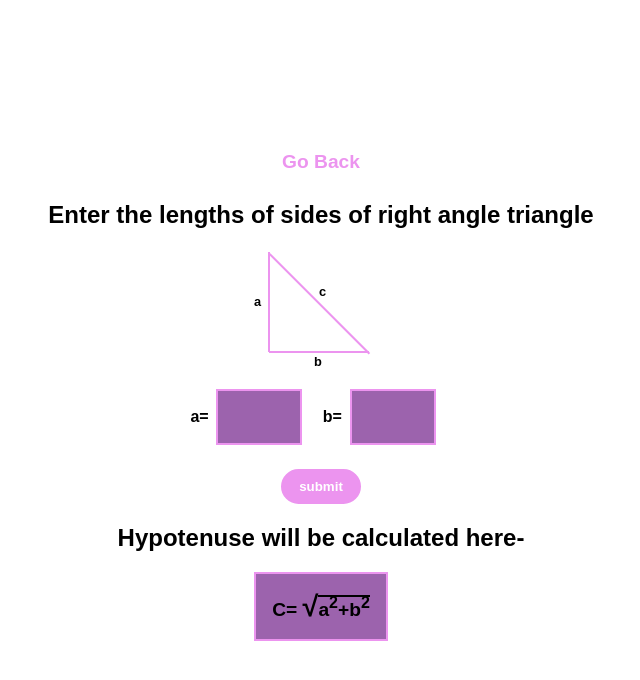
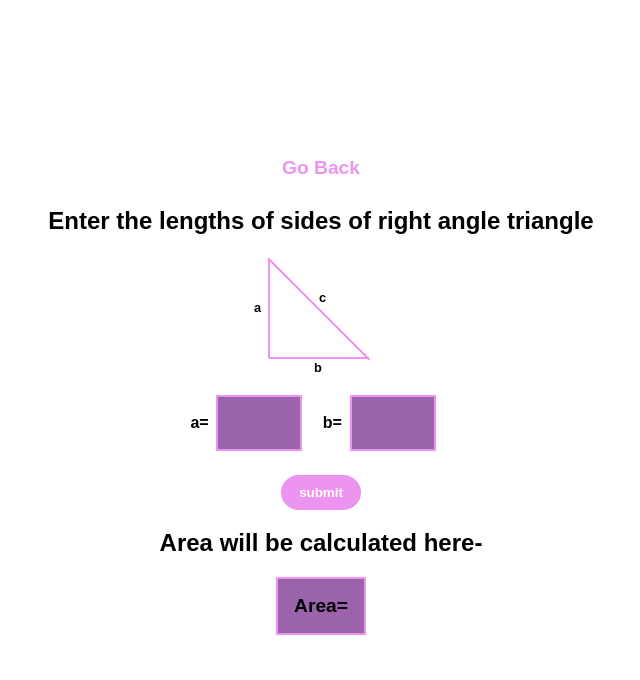
Before and after one commit to withewolf-dev/triangelsNeog, a plain HTML site: page calArea.html in a window 1280 px wide. Shown: the whole page, without its empty margins (319-959 px from the left). Drawn offline with Linux system fonts and the light colour scheme.

Commit message:
calculate area

```diff
--- a/calArea.html
+++ b/calArea.html
@@ -47,15 +47,10 @@
 
           <button class="button" id="submitBtn">submit</button>
         </form>
-        <h2>Hypotenuse will be calculated here-</h2>
+        <h2>Area will be calculated here-</h2>
         <div class="outputHere">
-          <label class="label">C=</label>
-          <div style="display: inline" class="hypShowHere">
-            <span style="font-size: 1.8rem">√</span
-            ><span style="border-top: 2px solid black; padding-top: 0.1rem"
-              >a<sup>2</sup>+b<sup>2</sup></span
-            >
-          </div>
+          <label class="label">Area=</label>
+          <div style="display: inline" class="hypShowHere"></div>
         </div>
       </section>
     </div>
@@ -69,8 +64,10 @@
         e.preventDefault();
         lengthA = Number(inputSides[0].value);
         lengthB = Number(inputSides[1].value);
+        console.log(lengthA);
+        console.log(lengthB);
 
-        hypotenuse.innerText = Math.sqrt(lengthA * lengthA + lengthB * lengthB);
+        hypotenuse.innerText = Math.floor((1 / 2) * lengthA * lengthB);
       });
     </script>
   </body>
```
